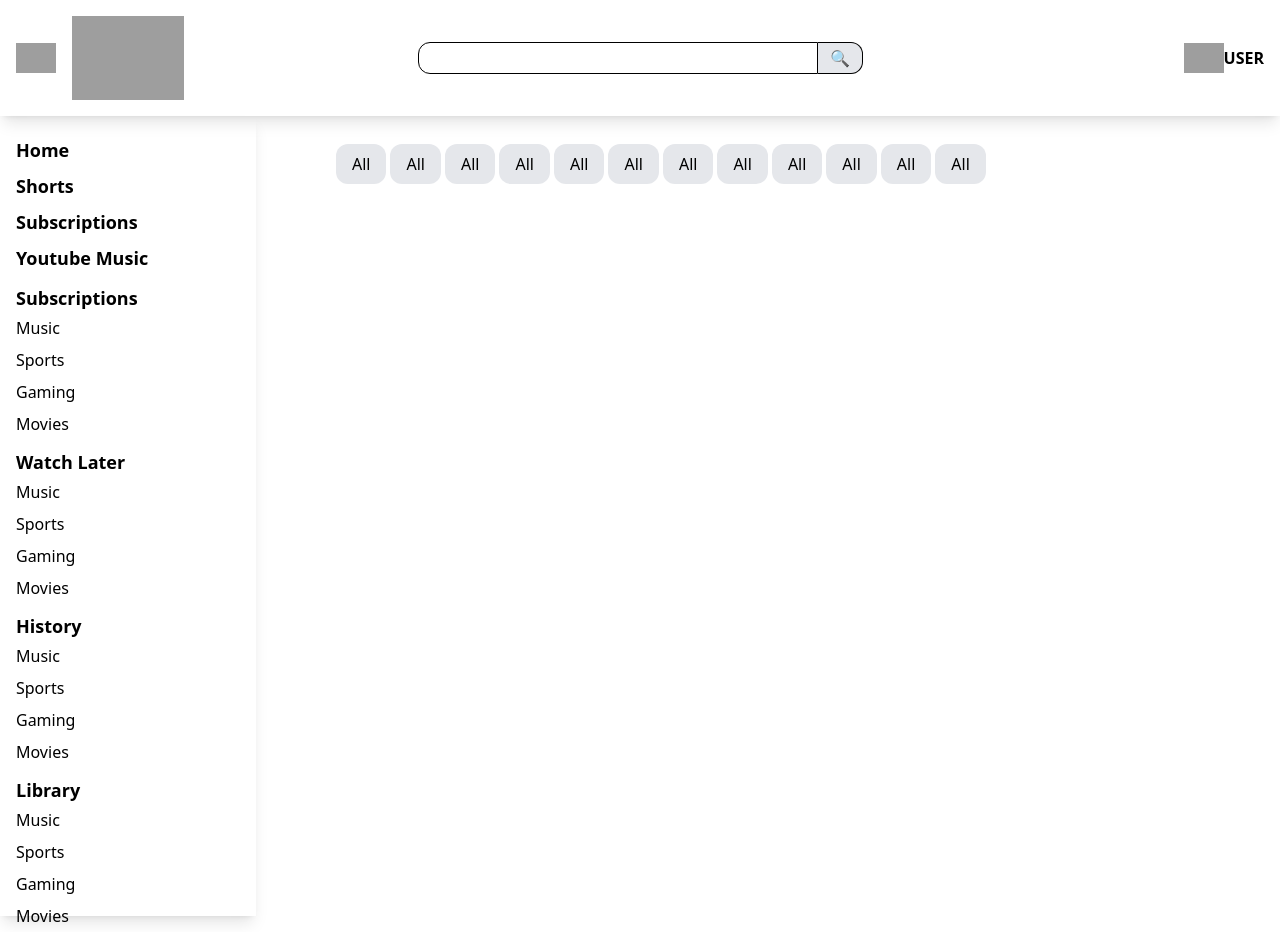
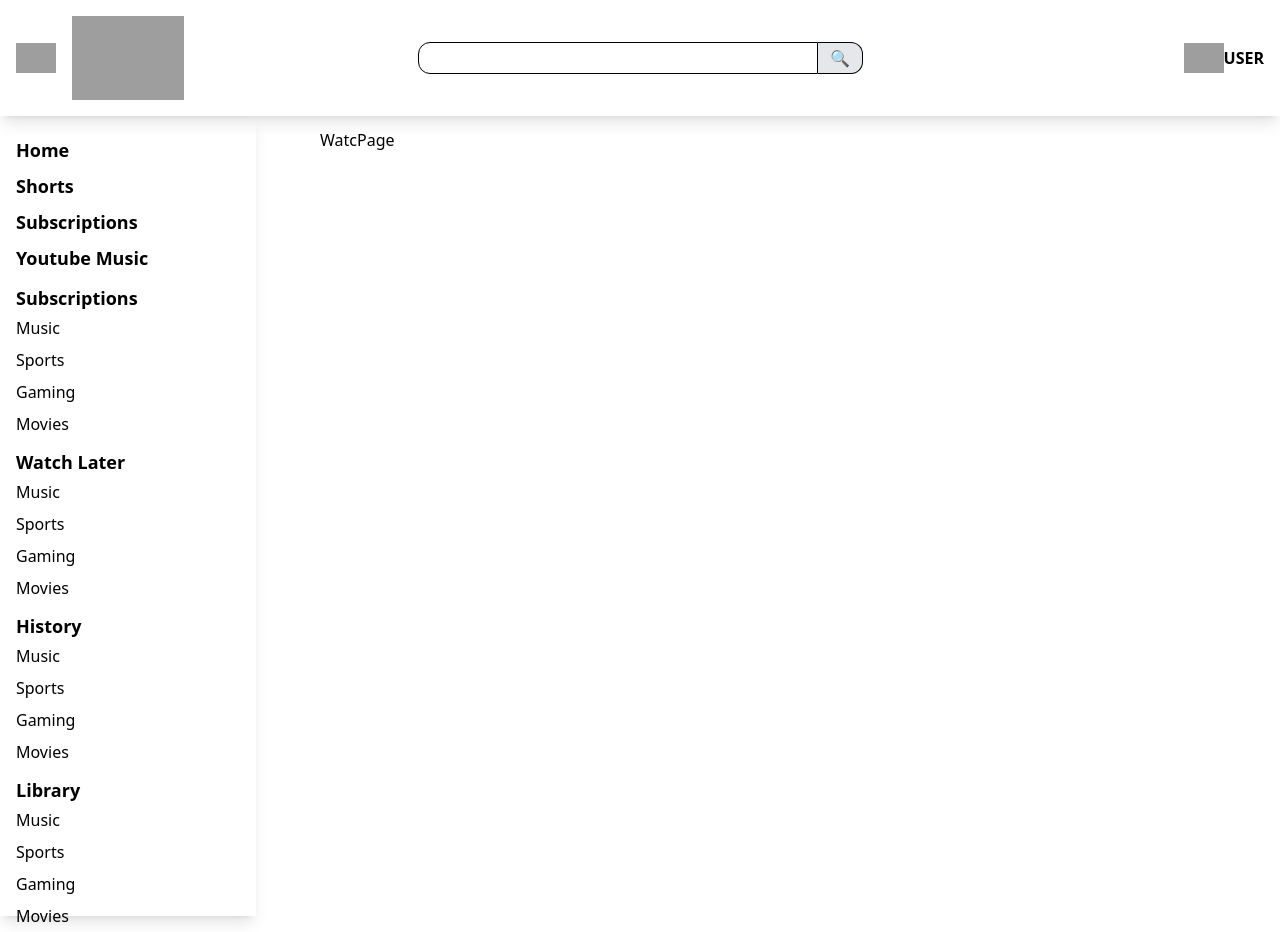
Before and after one commit to aknair19/youtube-clone, a React (Create React App) app: page /watch in a window 1280 px wide. Built offline with nearby package versions, Linux system fonts and the light colour scheme; no server answers; grey boxes are pictures that could not be loaded.

Commit message:
chore:install react-router dom and setup for / and /watch page

```diff
--- a/package.json
+++ b/package.json
@@ -10,6 +10,7 @@
     "react": "^18.2.0",
     "react-dom": "^18.2.0",
     "react-redux": "^8.1.1",
+    "react-router-dom": "^6.14.1",
     "react-scripts": "5.0.1",
     "tailwindcss": "^3.3.2",
     "web-vitals": "^2.1.4"
--- a/src/App.jsx
+++ b/src/App.jsx
@@ -2,13 +2,32 @@ import { Provider } from "react-redux";
 import Body from "./components/Body";
 import Header from "./components/Header";
 import store from "./utils/store";
+import { RouterProvider, createBrowserRouter } from "react-router-dom";
+import MainContainer from "./components/MainContainer";
+import WatcPage from "./components/WatcPage";
 
 function App() {
+  const appRouter = createBrowserRouter([
+    {
+      path: "/",
+      element: <Body />,
+      children: [
+        {
+          path: "/",
+          element: <MainContainer />,
+        },
+        {
+          path: "/watch",
+          element: <WatcPage />,
+        },
+      ],
+    },
+  ]);
   return (
     <Provider store={store}>
       <div className="">
         <Header />
-        <Body />
+        <RouterProvider router={appRouter} />
       </div>
     </Provider>
   );
--- a/src/components/Body.jsx
+++ b/src/components/Body.jsx
@@ -1,12 +1,13 @@
 import React from "react";
 import Sidebar from "./Sidebar";
 import MainContainer from "./MainContainer";
+import { Outlet } from "react-router-dom";
 
 const Body = () => {
   return (
     <div className="flex gap-16 space-y-3">
       <Sidebar />
-      <MainContainer />
+      <Outlet/>
     </div>
   );
 };
--- /dev/null
+++ b/src/components/WatcPage.jsx
@@ -0,0 +1,9 @@
+import React from 'react'
+
+const WatcPage = () => {
+  return (
+    <div>WatcPage</div>
+  )
+}
+
+export default WatcPage
--- a/src/constants.js
+++ b/src/constants.js
@@ -10,5 +10,5 @@ export const USER_ICON_URL =
 export const GOOGLE_API_KEY = "AIzaSyBfhQuVJBeSm6iVyl247S5s-GXnmyZfJlc";
 
 export const YOUTUBE_POPULAR_VIDEOS =
-  " https://youtube.googleapis.com/youtube/v3/videos?part=snippet%2CcontentDetails%2Cstatistics&chart=mostPopular&maxResults=50&regionCode=US&key=" +
+  " https://youtube.googleapis.com/youtube/v3/videos?part=snippet%2CcontentDetails%2Cstatistics&chart=mostPopular&maxResults=50&regionCode=IN&key=" +
   GOOGLE_API_KEY;
```
Also changed, not shown: 1 other file (tests, documents, lock files or other folders).
